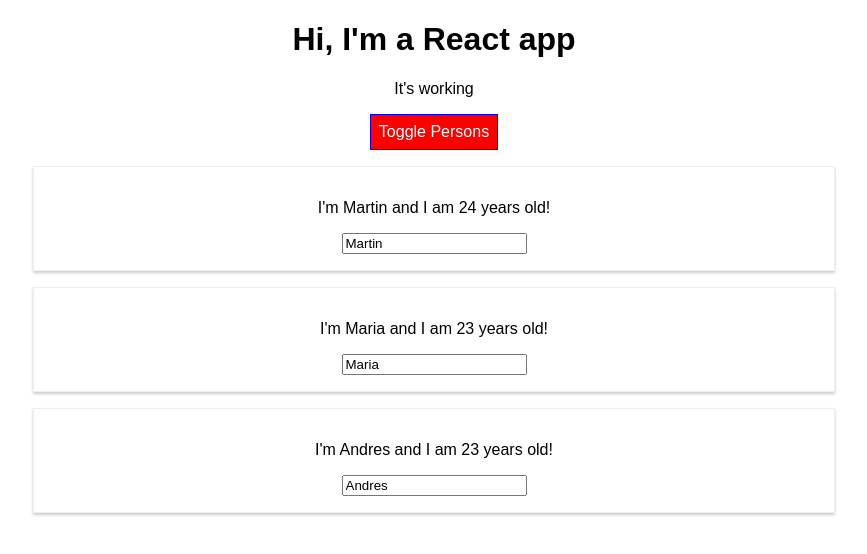
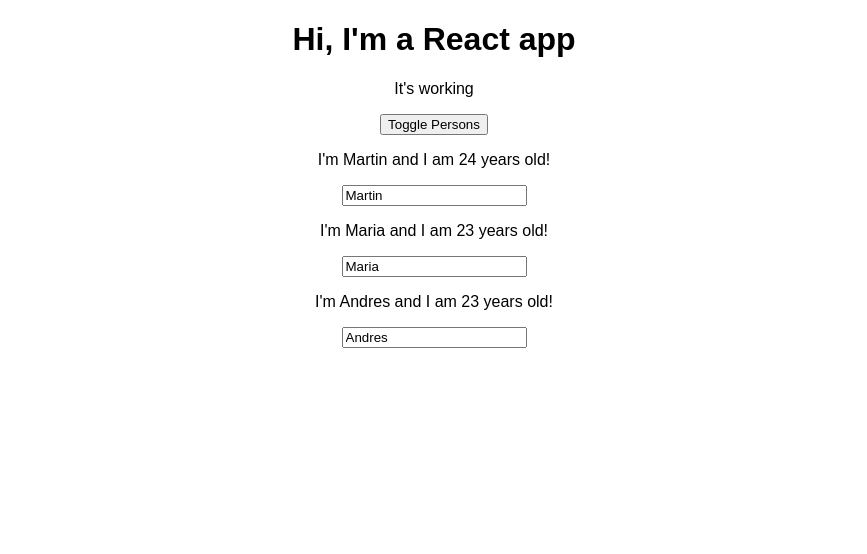
Before and after one commit to andres-martin/react-complete-guide, a React (Create React App) app: page / in a window 1280 px wide. Both pictures are taken after a click on the button "Toggle Persons". Shown: the top 554 px of the page, without its empty margins (206-1073 px from the left). Built offline with nearby package versions, Linux system fonts and the light colour scheme.

Commit message:
[add] adding styled components

```diff
--- a/src/App.js
+++ b/src/App.js
@@ -1,21 +1,7 @@
 import React, { Component } from 'react';
-import styled from 'styled-components';
+// import { StyledButton } from './StyledComponents/StyledComponents';
 import './App.css';
 import Person from './Person/Person';
-
-const StyledButton = styled.button`
-    background-color: ${props => !props.alt ? 'green' : 'red'};
-    color: white;
-    font: inherit;
-    border: 1px solid blue;
-    padding: 8px;
-    cursor: pointer;
-
-    &:hover {
-      background-color: ${props => !props.alt ? 'lightgreen' : 'salmon'};
-      color: black;
-    }
-`;
 
 class App extends Component {
   state = {
@@ -63,18 +49,6 @@
   )
 
   render() {
-    // const style = {
-    //   backgroundColor: !this.state.showPersons ? 'green' : 'red',
-    //   color: 'white',
-    //   font: 'inherit',
-    //   border: '1px solid blue',
-    //   padding: '8px',
-    //   cursor: 'pointer',
-    //   ':hover': {
-    //     backgroundColor: !this.state.showPersons ? 'lightgreen' : 'salmon',
-    //     color: 'black'
-    //   }
-    // }
 
     const classes = []
 
@@ -85,12 +59,12 @@
       <div className="App">
         <h1>Hi, I'm a React app</h1>
         <p className={classes.join(' ')}>It's working</p>
-        <StyledButton
+        <button
           alt={this.state.showPersons}
           onClick={this.togglePersonsHandler}
         >
           Toggle Persons
-        </StyledButton>
+        </button>
         {this.state.showPersons && this.showPersonsFragment(this.state.persons)}
       </div>
     );
--- a/src/Person/Person.js
+++ b/src/Person/Person.js
@@ -1,31 +1,17 @@
 import React from 'react';
 import PropTypes from 'prop-types';
-import styled from 'styled-components';
+// import { StyledDiv } from '../StyledComponents/StyledComponents';
 
 // import './Person.css'
-
-const Div = styled.div`
-    width: 60%;
-    margin: 16px auto;
-    border: 1px solid #eee;
-    box-shadow: 0 2px 3px #ccc;
-    padding: 16px;
-    text-align: center;
-
-
-    @media (min-width: 500px) {
-      width: '450px'
-    }
-`;
 
 const person = (props) => {
 
   return (
-    <Div>
+    <div>
       <p onClick={props.click}>I&apos;m {props.name} and I am {props.age} years old!</p>
       <p>{props.children}</p>
       <input type="text" onChange={props.changed} value={props.name} />
-    </Div>
+    </div>
   );
 };
 
--- /dev/null
+++ b/src/StyledComponents/StyledComponents.js
@@ -0,0 +1,31 @@
+import styled from 'styled-components';
+
+const StyledDiv = styled.div`
+    width: 60%;
+    margin: 16px auto;
+    border: 1px solid #eee;
+    box-shadow: 0 2px 3px #ccc;
+    padding: 16px;
+    text-align: center;
+
+
+    @media (min-width: 500px) {
+      width: '450px'
+    }
+`;
+
+const StyledButton = styled.button`
+    background-color: ${(props) => !props.alt ? 'green' : 'red'};
+    color: white;
+    font: inherit;
+    border: 1px solid blue;
+    padding: 8px;
+    cursor: pointer;
+
+    &:hover {
+      background-color: ${(props) => !props.alt ? 'lightgreen' : 'salmon'};
+      color: black;
+    }
+`;
+
+export {StyledDiv, StyledButton};
```
